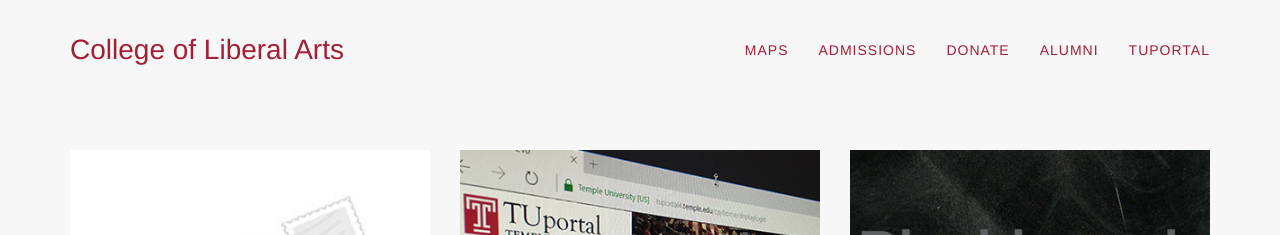
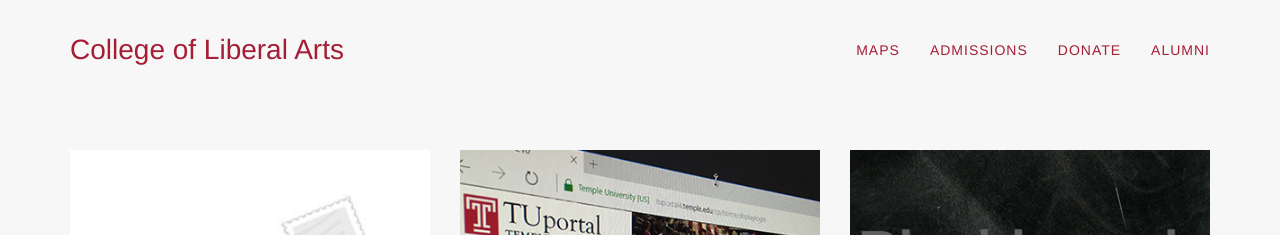
Before and after one commit to TULiberalArts/Start, a Jekyll site: the page built from index.html, in a window 1280 px wide. Shown: the top 235 px of the page. Built offline with Jekyll 4.4.1, drawn with Linux system fonts in a browser that asks for light colours.

```diff
--- a/_config.yml
+++ b/_config.yml
@@ -1,5 +1,5 @@
 # Site settings
-app-title: TU Start
+app-title: Start
 title: College of Liberal Arts
 title-link: https://liberalarts.temple.edu
 description: ''
--- a/_data/nav.yml
+++ b/_data/nav.yml
@@ -9,6 +9,3 @@
 
 - name: Alumni
   uri: "http://www.alumni.temple.edu/"
-
-- name: TUportal
-  uri: "https://tuportal.temple.edu"
```
